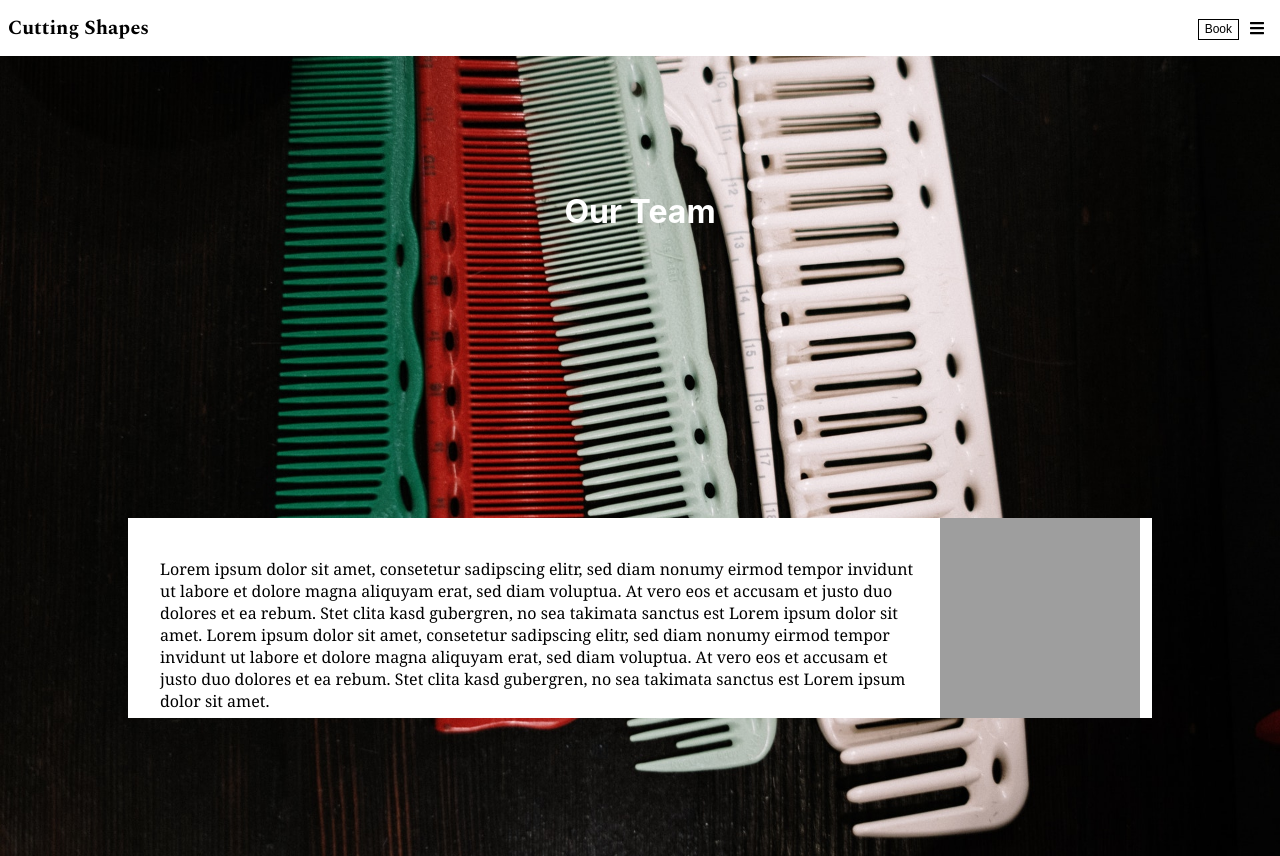
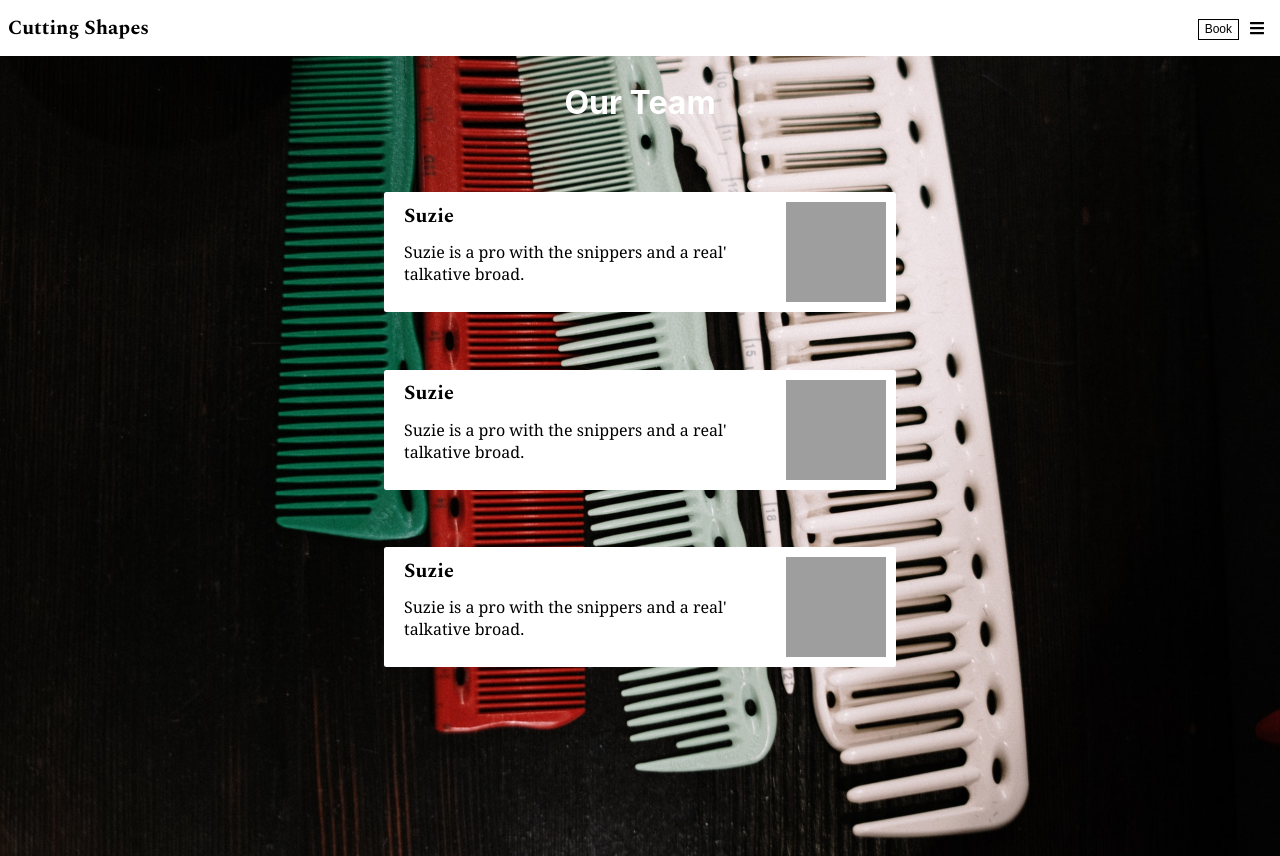
Before and after one commit to katmcglo/techno-salon, a Gatsby site: page /about in a window 1280 px wide. Built offline with nearby package versions, Linux system fonts and the light colour scheme; Gatsby itself is replaced by a stand-in of ours; grey boxes are pictures that could not be loaded.

Commit message:
built cards

```diff
--- /dev/null
+++ b/src/components/card/card.js
@@ -0,0 +1,17 @@
+import React from "react"
+import classes from "./card.module.scss";
+import Img from 'gatsby-image';
+
+const Card = (props) => {
+  return(
+  <div className={classes.Wrapper}>
+    <div className={classes.Inner}>
+      <h3>{props.header}</h3>
+      <p>{props.text}</p>
+    </div>
+    <Img fluid={props.fluid} style={{ width: "10rem", height: "10rem" }}></Img>
+  </div>
+  )
+}
+
+export default Card
--- /dev/null
+++ b/src/components/card/card.module.scss
@@ -0,0 +1,20 @@
+.Wrapper {
+  display: flex;
+  justify-content: space-between;
+  align-items: center;
+  background-color: white;
+  width: 40vw;
+  margin: auto;
+  padding: 1rem;
+  border-radius: 0.25rem;
+}
+
+.Inner {
+  width: 35rem;
+  max-height: 20rem;
+  padding: 0 0 0 1rem;
+  color: black;
+  display: flex;
+  flex-direction: column;
+  background-color: white;
+}
--- a/src/pages/about.js
+++ b/src/pages/about.js
@@ -2,7 +2,7 @@ import React from "react"
 import classes from "../styles/about.module.scss"
 import Layout from "../components/layout"
 import SEO from "../components/seo"
-import Img from 'gatsby-image';
+import Card from "../components/card/card"
 import BackgroundImage from "gatsby-background-image";
 
 const AboutPage = (props) => (
@@ -12,14 +12,23 @@ const AboutPage = (props) => (
       fluid={props.data.secondImage.childImageSharp.fluid}
       style={{height: "100vh"}}
     >
-    <div style={{height: "100%", width: "80vw", margin: "auto", display: "grid", alignItems: "center", justifyItems: "center", gridTemplateColumns: "1fr"}}>
-      <h1 style={{color: "white"}}>Our Team</h1>
-      <div style={{display: "flex", justifyContent: "center", alignItems: "center", backgroundColor: "white", width: "80vw", margin: "auto", height: "20rem"}}>
-        <div style={{ width: "80rem", height: "80%", maxHeight: "50rem", color: "black", display: "flex", alignItems: "stretch", padding: "2rem", backgroundColor: "white"}}>
-          <p>Lorem ipsum dolor sit amet, consetetur sadipscing elitr, sed diam nonumy eirmod tempor invidunt ut labore et dolore magna aliquyam erat, sed diam voluptua. At vero eos et accusam et justo duo dolores et ea rebum. Stet clita kasd gubergren, no sea takimata sanctus est Lorem ipsum dolor sit amet. Lorem ipsum dolor sit amet, consetetur sadipscing elitr, sed diam nonumy eirmod tempor invidunt ut labore et dolore magna aliquyam erat, sed diam voluptua. At vero eos et accusam et justo duo dolores et ea rebum. Stet clita kasd gubergren, no sea takimata sanctus est Lorem ipsum dolor sit amet.</p>
-        </div>
-          <Img fluid={ props.data.image.childImageSharp.fluid } style={{ width: "20rem", height: "20rem" }}></Img>
-      </div>
+    <div style={{ height: "80%", width: "80vw", margin: "auto", display: "grid", alignItems: "center", justifyItems: "center"}}>
+      <h1 style={{color: "white",}}>Our Team</h1>
+        <Card
+          fluid={props.data.image.childImageSharp.fluid}
+          header={"Suzie"}
+          text={"Suzie is a pro with the snippers and a real' talkative broad. "}
+        />
+        <Card
+          fluid={props.data.image.childImageSharp.fluid}
+          header={"Suzie"}
+          text={"Suzie is a pro with the snippers and a real' talkative broad. "}
+        />
+        <Card
+          fluid={props.data.image.childImageSharp.fluid}
+          header={"Suzie"}
+          text={"Suzie is a pro with the snippers and a real' talkative broad. "}
+        />
     </div>
   </BackgroundImage>
 </Layout>
@@ -42,7 +51,7 @@ export const pageQuery = graphql`
   secondImage: file(relativePath: {eq: "combs.jpg"}) {
     id
     childImageSharp {
-      fluid(maxWidth: 1800) {
+      fluid(maxWidth: 1800, grayscale: true) {
         ...GatsbyImageSharpFluid
       }
     }
```
Also changed, not shown: src/styles/about.module.scss (line endings or trailing spaces).
